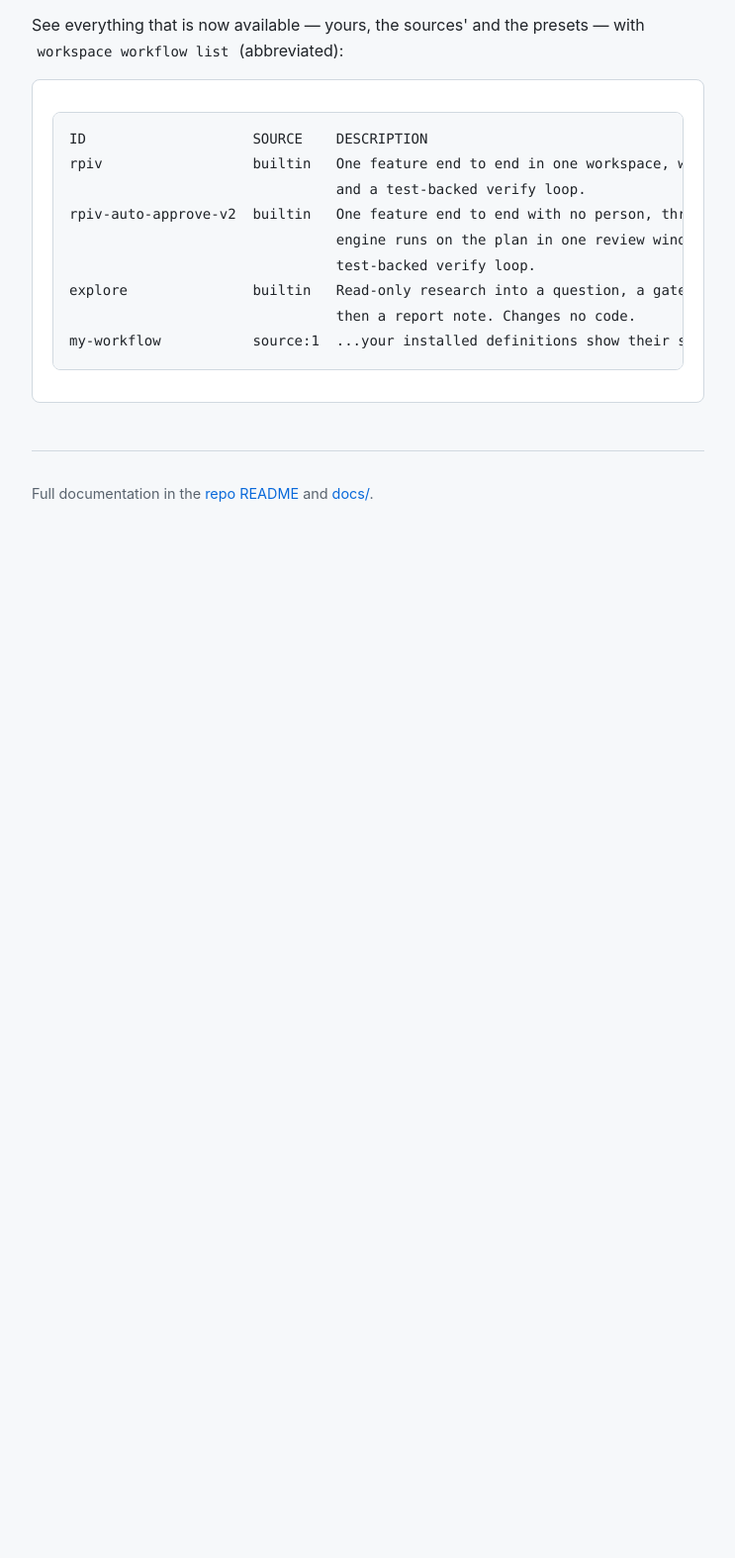
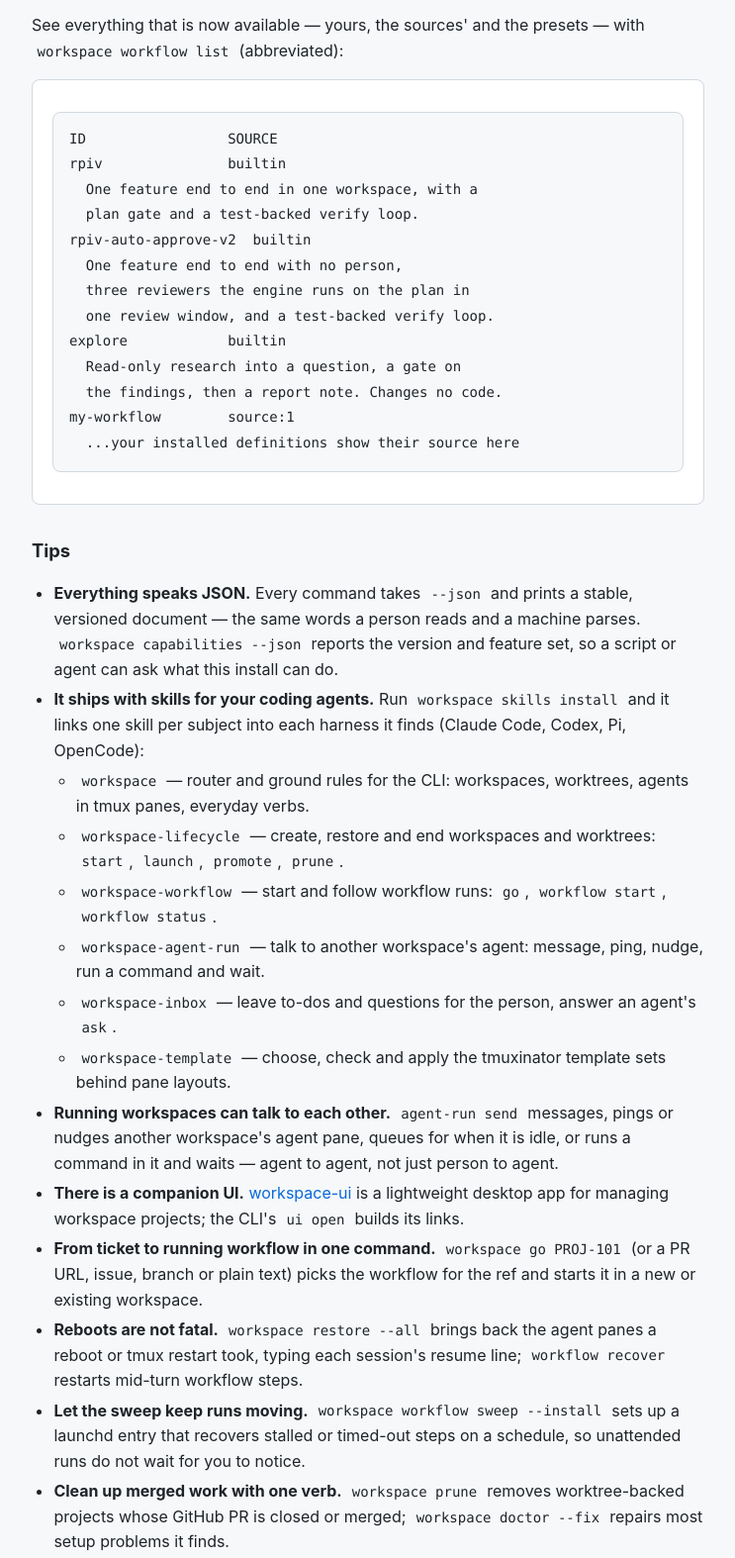
Before and after one commit to zdennis/workspace, a plain HTML site: page docs/index.html in a window 1280 px wide. Shown: the part 4128-5702 px from the top of the page at 99% size, without its empty margins (268-1011 px from the left). Before the commit the page ends 4700 px from the top, so only its background shows below. Drawn offline with Linux system fonts and the light colour scheme.

Commit message:
Add a Tips section and fix the list sample's width on the install page

```diff
--- a/docs/index.html
+++ b/docs/index.html
@@ -177,15 +177,40 @@ workspace config set workflows.sources 'acme/workflows/presets, ~/workflows'</co
   </div>
   <p class="muted">Every <code>.yml</code> file in the source is checked, GitHub sources are cached under the state directory, and the report names what is new, changed or gone. Run it again to update. Your own files in <code>~/.config/workspace/workflows/</code> always win over sources; sources win over the presets.</p>
   <p>See everything that is now available — yours, the sources' and the presets — with <code>workspace workflow list</code> (abbreviated):</p>
-  <div class="card"><pre><code>ID                    SOURCE    DESCRIPTION
-rpiv                  builtin   One feature end to end in one workspace, with a plan gate
-                                and a test-backed verify loop.
-rpiv-auto-approve-v2  builtin   One feature end to end with no person, three reviewers the
-                                engine runs on the plan in one review window, and a
-                                test-backed verify loop.
-explore               builtin   Read-only research into a question, a gate on the findings,
-                                then a report note. Changes no code.
-my-workflow           source:1  ...your installed definitions show their source here</code></pre></div>
+  <div class="card"><pre style="white-space: pre-wrap"><code>ID                 SOURCE
+rpiv               builtin
+  One feature end to end in one workspace, with a
+  plan gate and a test-backed verify loop.
+rpiv-auto-approve-v2  builtin
+  One feature end to end with no person,
+  three reviewers the engine runs on the plan in
+  one review window, and a test-backed verify loop.
+explore            builtin
+  Read-only research into a question, a gate on
+  the findings, then a report note. Changes no code.
+my-workflow        source:1
+  ...your installed definitions show their source here</code></pre></div>
+
+  <h2>Tips</h2>
+  <ul>
+    <li><strong>Everything speaks JSON.</strong> Every command takes <code>--json</code> and prints a stable, versioned document — the same words a person reads and a machine parses. <code>workspace capabilities --json</code> reports the version and feature set, so a script or agent can ask what this install can do.</li>
+    <li><strong>It ships with skills for your coding agents.</strong> Run <code>workspace skills install</code> and it links one skill per subject into each harness it finds (Claude Code, Codex, Pi, OpenCode):
+      <ul>
+        <li><code>workspace</code> — router and ground rules for the CLI: workspaces, worktrees, agents in tmux panes, everyday verbs.</li>
+        <li><code>workspace-lifecycle</code> — create, restore and end workspaces and worktrees: <code>start</code>, <code>launch</code>, <code>promote</code>, <code>prune</code>.</li>
+        <li><code>workspace-workflow</code> — start and follow workflow runs: <code>go</code>, <code>workflow start</code>, <code>workflow status</code>.</li>
+        <li><code>workspace-agent-run</code> — talk to another workspace's agent: message, ping, nudge, run a command and wait.</li>
+        <li><code>workspace-inbox</code> — leave to-dos and questions for the person, answer an agent's <code>ask</code>.</li>
+        <li><code>workspace-template</code> — choose, check and apply the tmuxinator template sets behind pane layouts.</li>
+      </ul>
+    </li>
+    <li><strong>Running workspaces can talk to each other.</strong> <code>agent-run send</code> messages, pings or nudges another workspace's agent pane, queues for when it is idle, or runs a command in it and waits — agent to agent, not just person to agent.</li>
+    <li><strong>There is a companion UI.</strong> <a href="https://github.com/zdennis/workspace-ui">workspace-ui</a> is a lightweight desktop app for managing workspace projects; the CLI's <code>ui open</code> builds its links.</li>
+    <li><strong>From ticket to running workflow in one command.</strong> <code>workspace go PROJ-101</code> (or a PR URL, issue, branch or plain text) picks the workflow for the ref and starts it in a new or existing workspace.</li>
+    <li><strong>Reboots are not fatal.</strong> <code>workspace restore --all</code> brings back the agent panes a reboot or tmux restart took, typing each session's resume line; <code>workflow recover</code> restarts mid-turn workflow steps.</li>
+    <li><strong>Let the sweep keep runs moving.</strong> <code>workspace workflow sweep --install</code> sets up a launchd entry that recovers stalled or timed-out steps on a schedule, so unattended runs do not wait for you to notice.</li>
+    <li><strong>Clean up merged work with one verb.</strong> <code>workspace prune</code> removes worktree-backed projects whose GitHub PR is closed or merged; <code>workspace doctor --fix</code> repairs most setup problems it finds.</li>
+  </ul>
 
   <footer>
     <p class="muted">Full documentation in the <a href="https://github.com/zdennis/workspace">repo README</a> and <a href="https://github.com/zdennis/workspace/tree/main/docs">docs/</a>.</p>
```
